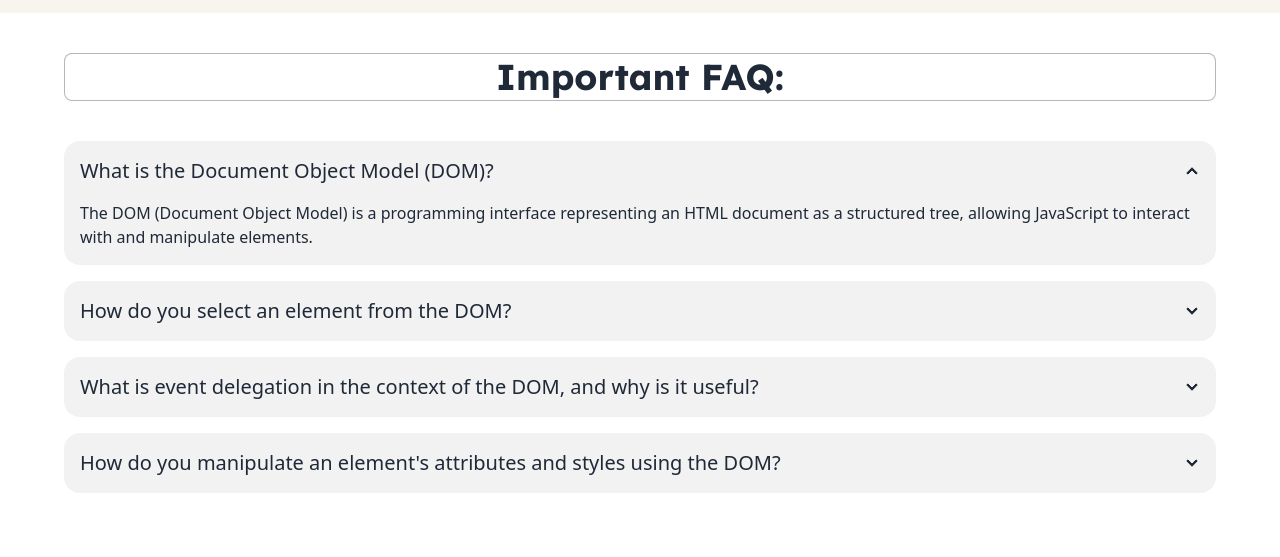
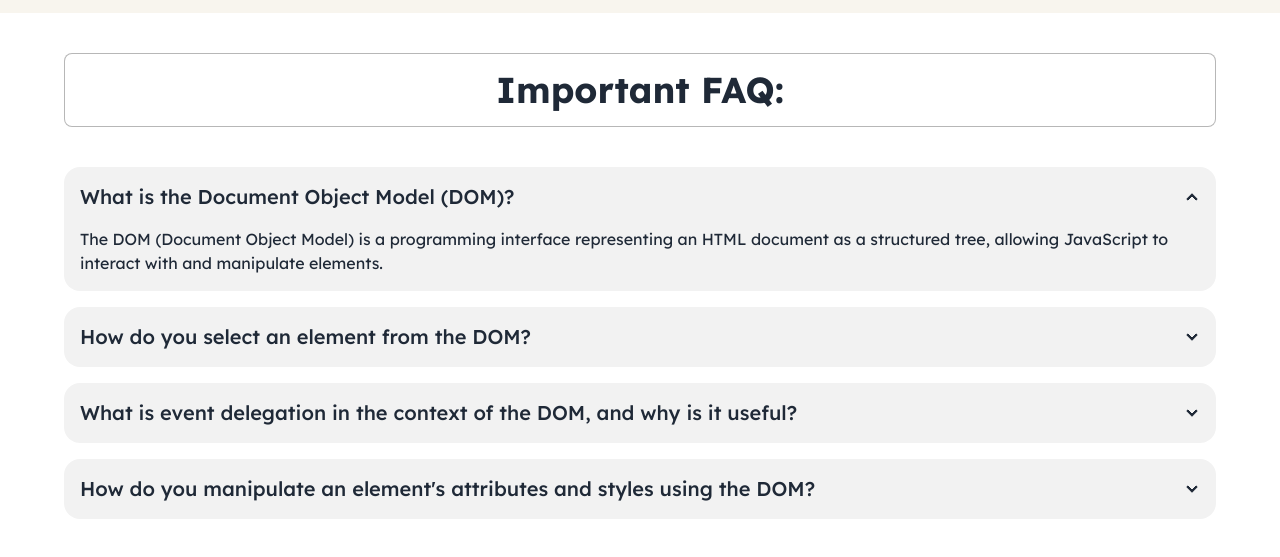
Before and after one commit to CODEsSAMI/B10A5-DOM-Samiul-Ahmed, a plain HTML site: page blog.html in a window 1280 px wide. Shown: the part 67-624 px from the top of the page. Drawn offline with nearby package versions, Linux system fonts and the light colour scheme.

Commit message:
fixed blog bug

```diff
--- a/blog.html
+++ b/blog.html
@@ -63,7 +63,7 @@
             background-color: white;
             padding: 16px 32px;
             border-radius: 8px;
-            height: 48px;
+            text-align: center;
             font-size: 20px;
             border: 1px solid rgba(17, 17, 17, 0.30);
         }
@@ -72,10 +72,10 @@
 </head>
 
 
-<body>
+<body class="font-regular">
     <!-- header -->
     <header
-        class=" flex justify-around py-4 font-title max-w-[100%] mx-auto sticky top-0 bg-[#f7f3ebd5] backdrop-blur-xl">
+        class=" flex justify-around py-4 font-title max-w-[100%] mx-auto sticky top-0 bg-[#f7f3ebd5] backdrop-blur-xl z-40">
 
         <!-- navbar start -->
         <div class="">
```
